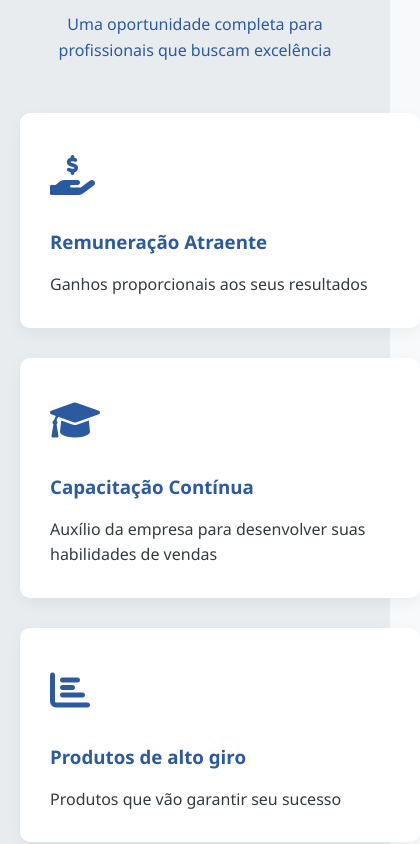
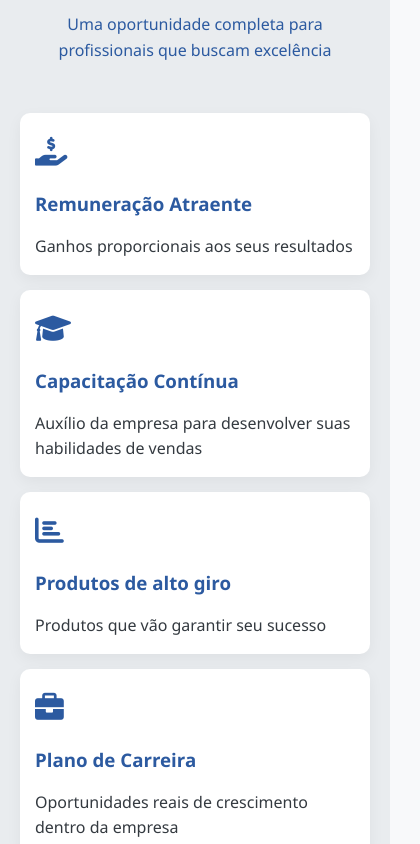
Before and after one commit to OutletViaMartins/Representante-Comercial, a plain HTML site: page index.html in a window 390 px wide. Shown: the part 2158-3002 px from the top of the page, 420 px wide, since content can reach past the window. Drawn offline with Linux system fonts and the light colour scheme.

Commit message:
ajuste mobile

```diff
--- a/index.html
+++ b/index.html
@@ -143,7 +143,7 @@
             color: var(--accent);
         }
 
-        /* Benefits Section */
+        /* Benefits Section - CORRIGIDA */
         .benefits {
             padding: 80px 0;
             background-color: var(--light-gray);
@@ -151,7 +151,7 @@
 
         .benefits-grid {
             display: grid;
-            grid-template-columns: repeat(auto-fit, minmax(400px, 1fr));
+            grid-template-columns: repeat(auto-fit, minmax(280px, 1fr));
             gap: 30px;
         }
 
@@ -314,8 +314,35 @@
             .section-title h2 {
                 font-size: 1.8rem;
             }
+
+            /* Correções específicas para mobile */
             .benefits-grid {
-                margin: 0rem auto;
+                grid-template-columns: 1fr;
+                gap: 20px;
+            }
+
+            .benefit-card {
+                padding: 20px;
+            }
+
+            .benefit-icon {
+                font-size: 2rem;
+            }
+        }
+
+        @media (max-width: 480px) {
+            .benefits-grid {
+                grid-template-columns: 1fr;
+                gap: 15px;
+            }
+
+            .benefit-card {
+                padding: 15px;
+            }
+
+            .benefit-icon {
+                font-size: 1.8rem;
+                margin-bottom: 15px;
             }
         }
     </style>
```
